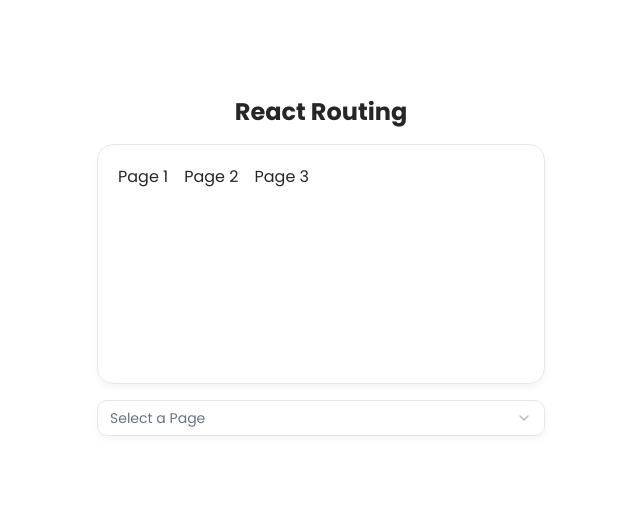
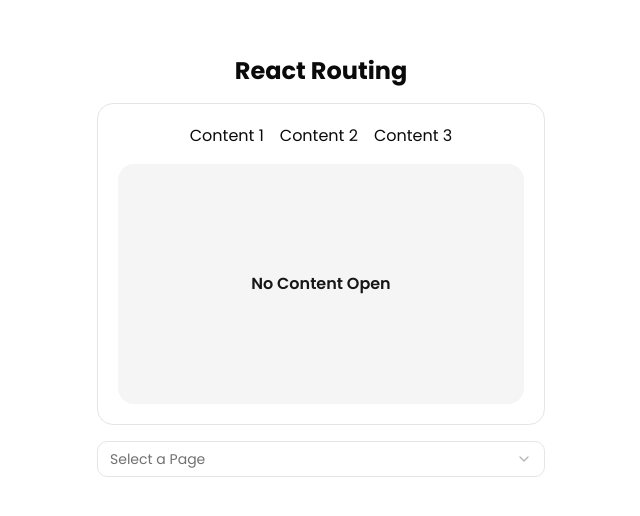
Before and after one commit to ElloRabyndra/learn-react, a React (Vite) app: page /Routing in a window 1280 px wide. Shown: the part 134-650 px from the top of the page, without its empty margins (319-959 px from the left). Built offline with nearby package versions, Linux system fonts and the light colour scheme.

Commit message:
fix: fix routing page

```diff
--- a/src/Components/OldForm/OldForm.jsx
+++ b/src/Components/OldForm/OldForm.jsx
@@ -19,7 +19,7 @@ export default function OldForm() {
   });
 
   return (
-    <Card className="w-full max-w-sm">
+    <Card className="w-full min-w-80 md:min-w-md">
       <CardHeader>
         <CardTitle className={"text-center text-xl font-bold -mb-2"}>Lifting State Up</CardTitle>
       </CardHeader>
--- a/src/Components/Routing/Page.jsx
+++ b/src/Components/Routing/Page.jsx
@@ -1,7 +1,7 @@
-export default function Page({ count }) {
+export default function Page({ children }) {
   return (
-    <div className="w-full px-6 py-2 shadow-xs bg-accent text-accent-foreground rounded-2xl">
-      Content Page {count}
+    <div className="flex items-center justify-center w-full font-semibold shadow-xs h-60 bg-accent text-accent-foreground rounded-2xl">
+      {children}
     </div>
   );
 }
--- a/src/Components/Routing/Routing.jsx
+++ b/src/Components/Routing/Routing.jsx
@@ -1,25 +1,26 @@
-import { NavLink } from "react-router";
-export default function Routing({Outlet}) {
+import { NavLink, Outlet } from "react-router";
+
+export default function Routing() {
   return (
     <div className="p-5 border shadow-xs rounded-2xl min-h-60">
-      <nav className="flex gap-4 ">
+      <nav className="flex justify-center gap-4 mb-4">
         <NavLink
-          className="transition-all hover:font-semibold hover:text-primary"
-          to="/Page1"
+          className={({ isActive }) => isActive ? "font-semibold text-primary" : "transition-all hover:font-semibold hover:text-primary"}
+          to="/Routing/Page1"
         >
-          Page 1
+          Content 1
         </NavLink>
         <NavLink
-          className="transition-all hover:font-semibold hover:text-primary"
-          to="/Page2"
+          className={({ isActive }) => isActive ? "font-semibold text-primary" : "transition-all hover:font-semibold hover:text-primary"}
+          to="/Routing/Page2"
         >
-          Page 2
+          Content 2
         </NavLink>
         <NavLink
-          className="transition-all hover:font-semibold hover:text-primary"
-          to="/Page3"
+          className={({ isActive }) => isActive ? "font-semibold text-primary" : "transition-all hover:font-semibold hover:text-primary"}
+          to="/Routing/Page3"
         >
-          Page 3
+          Content 3
         </NavLink>
       </nav>
       <Outlet />
--- a/src/main.jsx
+++ b/src/main.jsx
@@ -5,6 +5,7 @@ import "./style.css";
 import Home from "./pages/Home";
 import OldFormPage from "./pages/OldFormPage.jsx";
 import RoutingPage from "./pages/RoutingPage";
+import Page from "./Components/Routing/Page";
 
 createRoot(document.getElementById("root")).render(
   <StrictMode>
@@ -13,7 +14,10 @@ createRoot(document.getElementById("root")).render(
         <Route path="/" element={<Home />} />
         <Route path="/LiftingStateUp" element={<OldFormPage />} />
         <Route path="/Routing" element={<RoutingPage />}>
-
+          <Route index element={<Page>No Content Open</Page>} />
+          <Route path="Page1" element={<Page>Content 1</Page>} />
+          <Route path="Page2" element={<Page>Content 2</Page>} />
+          <Route path="Page3" element={<Page>Content 3</Page>} />
         </Route>
       </Routes>
     </BrowserRouter>
--- a/src/pages/RoutingPage.jsx
+++ b/src/pages/RoutingPage.jsx
@@ -1,12 +1,12 @@
 import Nav from "../Components/Navigation/Nav";
 import Routing from "../Components/Routing/Routing";
-import { Outlet } from "react-router";
+
 export default function RoutingPage() {
   return (
     <section className="flex items-center justify-center min-h-screen p-8 space-y-5 font-[Poppins]">
       <div className="space-y-4 text-center min-w-80 md:min-w-md">
         <h1 className="text-2xl font-bold">React Routing</h1>
-        <Routing Outlet={Outlet} />
+        <Routing />
         <Nav />
       </div>
     </section>
--- a/src/style.css
+++ b/src/style.css
@@ -5,96 +5,96 @@
 
 :root {
   --background: oklch(1.0000 0 0);
-  --foreground: oklch(0.2686 0 0);
+  --foreground: oklch(0.1448 0 0);
   --card: oklch(1.0000 0 0);
-  --card-foreground: oklch(0.2686 0 0);
+  --card-foreground: oklch(0.1448 0 0);
   --popover: oklch(1.0000 0 0);
-  --popover-foreground: oklch(0.2686 0 0);
-  --primary: oklch(0.7686 0.1647 70.0804);
-  --primary-foreground: oklch(0 0 0);
-  --secondary: oklch(0.9670 0.0029 264.5419);
-  --secondary-foreground: oklch(0.4461 0.0263 256.8018);
-  --muted: oklch(0.9846 0.0017 247.8389);
-  --muted-foreground: oklch(0.5510 0.0234 264.3637);
-  --accent: oklch(0.9869 0.0214 95.2774);
-  --accent-foreground: oklch(0.4732 0.1247 46.2007);
-  --destructive: oklch(0.6368 0.2078 25.3313);
-  --destructive-foreground: oklch(1.0000 0 0);
-  --border: oklch(0.9276 0.0058 264.5313);
-  --input: oklch(0.9276 0.0058 264.5313);
-  --ring: oklch(0.7686 0.1647 70.0804);
-  --chart-1: oklch(0.7686 0.1647 70.0804);
-  --chart-2: oklch(0.6658 0.1574 58.3183);
-  --chart-3: oklch(0.5553 0.1455 48.9975);
-  --chart-4: oklch(0.4732 0.1247 46.2007);
-  --chart-5: oklch(0.4137 0.1054 45.9038);
-  --sidebar: oklch(0.9846 0.0017 247.8389);
-  --sidebar-foreground: oklch(0.2686 0 0);
-  --sidebar-primary: oklch(0.7686 0.1647 70.0804);
-  --sidebar-primary-foreground: oklch(1.0000 0 0);
-  --sidebar-accent: oklch(0.9869 0.0214 95.2774);
-  --sidebar-accent-foreground: oklch(0.4732 0.1247 46.2007);
-  --sidebar-border: oklch(0.9276 0.0058 264.5313);
-  --sidebar-ring: oklch(0.7686 0.1647 70.0804);
-  --font-sans: Inter, sans-serif;
-  --font-serif: Source Serif 4, serif;
-  --font-mono: JetBrains Mono, monospace;
+  --popover-foreground: oklch(0.1448 0 0);
+  --primary: oklch(0.5555 0 0);
+  --primary-foreground: oklch(0.9851 0 0);
+  --secondary: oklch(0.9702 0 0);
+  --secondary-foreground: oklch(0.2046 0 0);
+  --muted: oklch(0.9702 0 0);
+  --muted-foreground: oklch(0.5486 0 0);
+  --accent: oklch(0.9702 0 0);
+  --accent-foreground: oklch(0.2046 0 0);
+  --destructive: oklch(0.5830 0.2387 28.4765);
+  --destructive-foreground: oklch(0.9702 0 0);
+  --border: oklch(0.9219 0 0);
+  --input: oklch(0.9219 0 0);
+  --ring: oklch(0.7090 0 0);
+  --chart-1: oklch(0.5555 0 0);
+  --chart-2: oklch(0.5555 0 0);
+  --chart-3: oklch(0.5555 0 0);
+  --chart-4: oklch(0.5555 0 0);
+  --chart-5: oklch(0.5555 0 0);
+  --sidebar: oklch(0.9851 0 0);
+  --sidebar-foreground: oklch(0.1448 0 0);
+  --sidebar-primary: oklch(0.2046 0 0);
+  --sidebar-primary-foreground: oklch(0.9851 0 0);
+  --sidebar-accent: oklch(0.9702 0 0);
+  --sidebar-accent-foreground: oklch(0.2046 0 0);
+  --sidebar-border: oklch(0.9219 0 0);
+  --sidebar-ring: oklch(0.7090 0 0);
+  --font-sans: ui-sans-serif, system-ui, -apple-system, BlinkMacSystemFont, 'Segoe UI', Roboto, 'Helvetica Neue', Arial, 'Noto Sans', sans-serif, 'Apple Color Emoji', 'Segoe UI Emoji', 'Segoe UI Symbol', 'Noto Color Emoji';
+  --font-serif: ui-serif, Georgia, Cambria, "Times New Roman", Times, serif;
+  --font-mono: ui-monospace, SFMono-Regular, Menlo, Monaco, Consolas, "Liberation Mono", "Courier New", monospace;
   --radius: 0.75rem;
-  --shadow-2xs: 0px 4px 8px -1px hsl(0 0% 0% / 0.05);
-  --shadow-xs: 0px 4px 8px -1px hsl(0 0% 0% / 0.05);
-  --shadow-sm: 0px 4px 8px -1px hsl(0 0% 0% / 0.10), 0px 1px 2px -2px hsl(0 0% 0% / 0.10);
-  --shadow: 0px 4px 8px -1px hsl(0 0% 0% / 0.10), 0px 1px 2px -2px hsl(0 0% 0% / 0.10);
-  --shadow-md: 0px 4px 8px -1px hsl(0 0% 0% / 0.10), 0px 2px 4px -2px hsl(0 0% 0% / 0.10);
-  --shadow-lg: 0px 4px 8px -1px hsl(0 0% 0% / 0.10), 0px 4px 6px -2px hsl(0 0% 0% / 0.10);
-  --shadow-xl: 0px 4px 8px -1px hsl(0 0% 0% / 0.10), 0px 8px 10px -2px hsl(0 0% 0% / 0.10);
-  --shadow-2xl: 0px 4px 8px -1px hsl(0 0% 0% / 0.25);
+  --shadow-2xs: 0px 1px 0px 0px hsl(0 0% 0% / 0.00);
+  --shadow-xs: 0px 1px 0px 0px hsl(0 0% 0% / 0.00);
+  --shadow-sm: 0px 1px 0px 0px hsl(0 0% 0% / 0.00), 0px 1px 2px -1px hsl(0 0% 0% / 0.00);
+  --shadow: 0px 1px 0px 0px hsl(0 0% 0% / 0.00), 0px 1px 2px -1px hsl(0 0% 0% / 0.00);
+  --shadow-md: 0px 1px 0px 0px hsl(0 0% 0% / 0.00), 0px 2px 4px -1px hsl(0 0% 0% / 0.00);
+  --shadow-lg: 0px 1px 0px 0px hsl(0 0% 0% / 0.00), 0px 4px 6px -1px hsl(0 0% 0% / 0.00);
+  --shadow-xl: 0px 1px 0px 0px hsl(0 0% 0% / 0.00), 0px 8px 10px -1px hsl(0 0% 0% / 0.00);
+  --shadow-2xl: 0px 1px 0px 0px hsl(0 0% 0% / 0.00);
 }
 
 .dark {
-  --background: oklch(0.2046 0 0);
-  --foreground: oklch(0.9219 0 0);
-  --card: oklch(0.2686 0 0);
-  --card-foreground: oklch(0.9219 0 0);
+  --background: oklch(0.1448 0 0);
+  --foreground: oklch(0.9851 0 0);
+  --card: oklch(0.2134 0 0);
+  --card-foreground: oklch(0.9851 0 0);
   --popover: oklch(0.2686 0 0);
-  --popover-foreground: oklch(0.9219 0 0);
-  --primary: oklch(0.7686 0.1647 70.0804);
-  --primary-foreground: oklch(0 0 0);
+  --popover-foreground: oklch(0.9851 0 0);
+  --primary: oklch(0.5555 0 0);
+  --primary-foreground: oklch(0.9851 0 0);
   --secondary: oklch(0.2686 0 0);
-  --secondary-foreground: oklch(0.9219 0 0);
+  --secondary-foreground: oklch(0.9851 0 0);
   --muted: oklch(0.2686 0 0);
-  --muted-foreground: oklch(0.7155 0 0);
-  --accent: oklch(0.4732 0.1247 46.2007);
-  --accent-foreground: oklch(0.9243 0.1151 95.7459);
-  --destructive: oklch(0.6368 0.2078 25.3313);
-  --destructive-foreground: oklch(1.0000 0 0);
-  --border: oklch(0.3715 0 0);
-  --input: oklch(0.3715 0 0);
-  --ring: oklch(0.7686 0.1647 70.0804);
-  --chart-1: oklch(0.8369 0.1644 84.4286);
-  --chart-2: oklch(0.6658 0.1574 58.3183);
-  --chart-3: oklch(0.4732 0.1247 46.2007);
-  --chart-4: oklch(0.5553 0.1455 48.9975);
-  --chart-5: oklch(0.4732 0.1247 46.2007);
-  --sidebar: oklch(0.1684 0 0);
-  --sidebar-foreground: oklch(0.9219 0 0);
-  --sidebar-primary: oklch(0.7686 0.1647 70.0804);
-  --sidebar-primary-foreground: oklch(1.0000 0 0);
-  --sidebar-accent: oklch(0.4732 0.1247 46.2007);
-  --sidebar-accent-foreground: oklch(0.9243 0.1151 95.7459);
-  --sidebar-border: oklch(0.3715 0 0);
-  --sidebar-ring: oklch(0.7686 0.1647 70.0804);
-  --font-sans: Inter, sans-serif;
-  --font-serif: Source Serif 4, serif;
-  --font-mono: JetBrains Mono, monospace;
+  --muted-foreground: oklch(0.7090 0 0);
+  --accent: oklch(0.3715 0 0);
+  --accent-foreground: oklch(0.9851 0 0);
+  --destructive: oklch(0.7022 0.1892 22.2279);
+  --destructive-foreground: oklch(0.2686 0 0);
+  --border: oklch(0.3407 0 0);
+  --input: oklch(0.4386 0 0);
+  --ring: oklch(0.5555 0 0);
+  --chart-1: oklch(0.5555 0 0);
+  --chart-2: oklch(0.5555 0 0);
+  --chart-3: oklch(0.5555 0 0);
+  --chart-4: oklch(0.5555 0 0);
+  --chart-5: oklch(0.5555 0 0);
+  --sidebar: oklch(0.2046 0 0);
+  --sidebar-foreground: oklch(0.9851 0 0);
+  --sidebar-primary: oklch(0.9851 0 0);
+  --sidebar-primary-foreground: oklch(0.2046 0 0);
+  --sidebar-accent: oklch(0.2686 0 0);
+  --sidebar-accent-foreground: oklch(0.9851 0 0);
+  --sidebar-border: oklch(1.0000 0 0);
+  --sidebar-ring: oklch(0.4386 0 0);
+  --font-sans: ui-sans-serif, system-ui, -apple-system, BlinkMacSystemFont, 'Segoe UI', Roboto, 'Helvetica Neue', Arial, 'Noto Sans', sans-serif, 'Apple Color Emoji', 'Segoe UI Emoji', 'Segoe UI Symbol', 'Noto Color Emoji';
+  --font-serif: ui-serif, Georgia, Cambria, "Times New Roman", Times, serif;
+  --font-mono: ui-monospace, SFMono-Regular, Menlo, Monaco, Consolas, "Liberation Mono", "Courier New", monospace;
   --radius: 0.75rem;
-  --shadow-2xs: 0px 4px 8px -1px hsl(0 0% 0% / 0.05);
-  --shadow-xs: 0px 4px 8px -1px hsl(0 0% 0% / 0.05);
-  --shadow-sm: 0px 4px 8px -1px hsl(0 0% 0% / 0.10), 0px 1px 2px -2px hsl(0 0% 0% / 0.10);
-  --shadow: 0px 4px 8px -1px hsl(0 0% 0% / 0.10), 0px 1px 2px -2px hsl(0 0% 0% / 0.10);
-  --shadow-md: 0px 4px 8px -1px hsl(0 0% 0% / 0.10), 0px 2px 4px -2px hsl(0 0% 0% / 0.10);
-  --shadow-lg: 0px 4px 8px -1px hsl(0 0% 0% / 0.10), 0px 4px 6px -2px hsl(0 0% 0% / 0.10);
-  --shadow-xl: 0px 4px 8px -1px hsl(0 0% 0% / 0.10), 0px 8px 10px -2px hsl(0 0% 0% / 0.10);
-  --shadow-2xl: 0px 4px 8px -1px hsl(0 0% 0% / 0.25);
+  --shadow-2xs: 0px 1px 0px 0px hsl(0 0% 0% / 0.00);
+  --shadow-xs: 0px 1px 0px 0px hsl(0 0% 0% / 0.00);
+  --shadow-sm: 0px 1px 0px 0px hsl(0 0% 0% / 0.00), 0px 1px 2px -1px hsl(0 0% 0% / 0.00);
+  --shadow: 0px 1px 0px 0px hsl(0 0% 0% / 0.00), 0px 1px 2px -1px hsl(0 0% 0% / 0.00);
+  --shadow-md: 0px 1px 0px 0px hsl(0 0% 0% / 0.00), 0px 2px 4px -1px hsl(0 0% 0% / 0.00);
+  --shadow-lg: 0px 1px 0px 0px hsl(0 0% 0% / 0.00), 0px 4px 6px -1px hsl(0 0% 0% / 0.00);
+  --shadow-xl: 0px 1px 0px 0px hsl(0 0% 0% / 0.00), 0px 8px 10px -1px hsl(0 0% 0% / 0.00);
+  --shadow-2xl: 0px 1px 0px 0px hsl(0 0% 0% / 0.00);
 }
 
 @theme inline {
@@ -149,6 +149,7 @@
   --shadow-xl: var(--shadow-xl);
   --shadow-2xl: var(--shadow-2xl);
 }
+
 @layer base {
   * {
     @apply border-border outline-ring/50;
```
